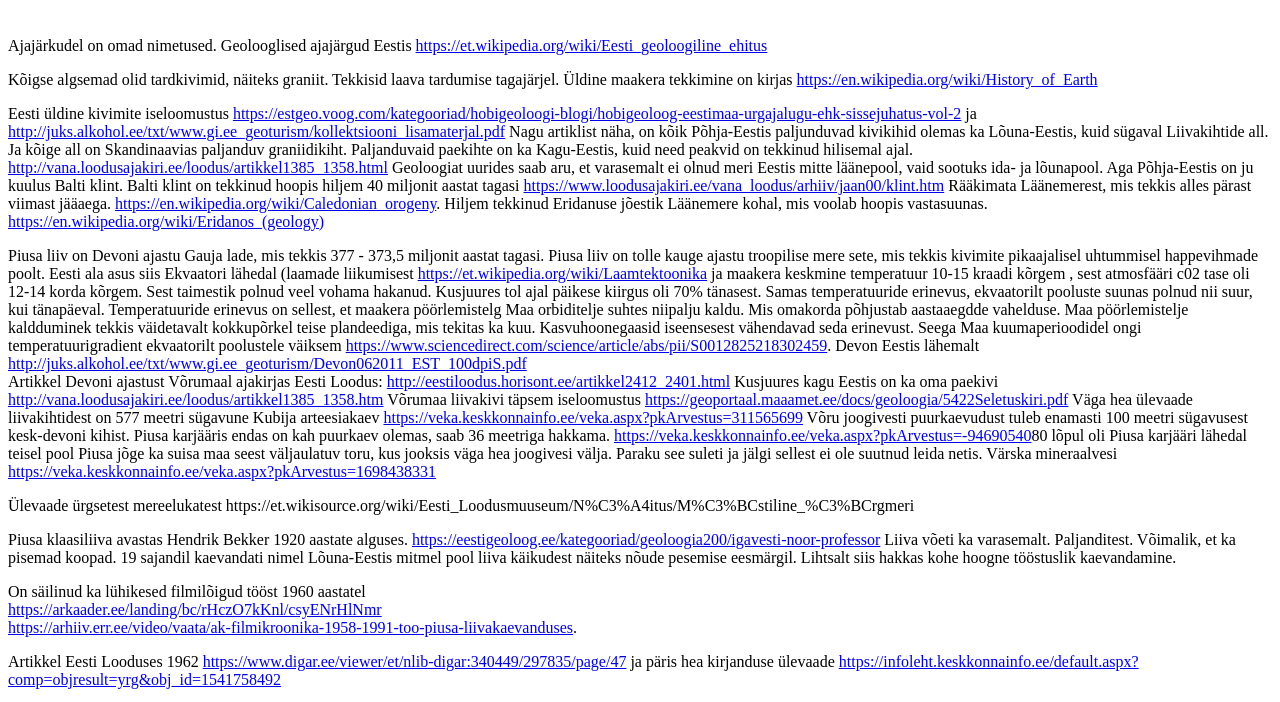
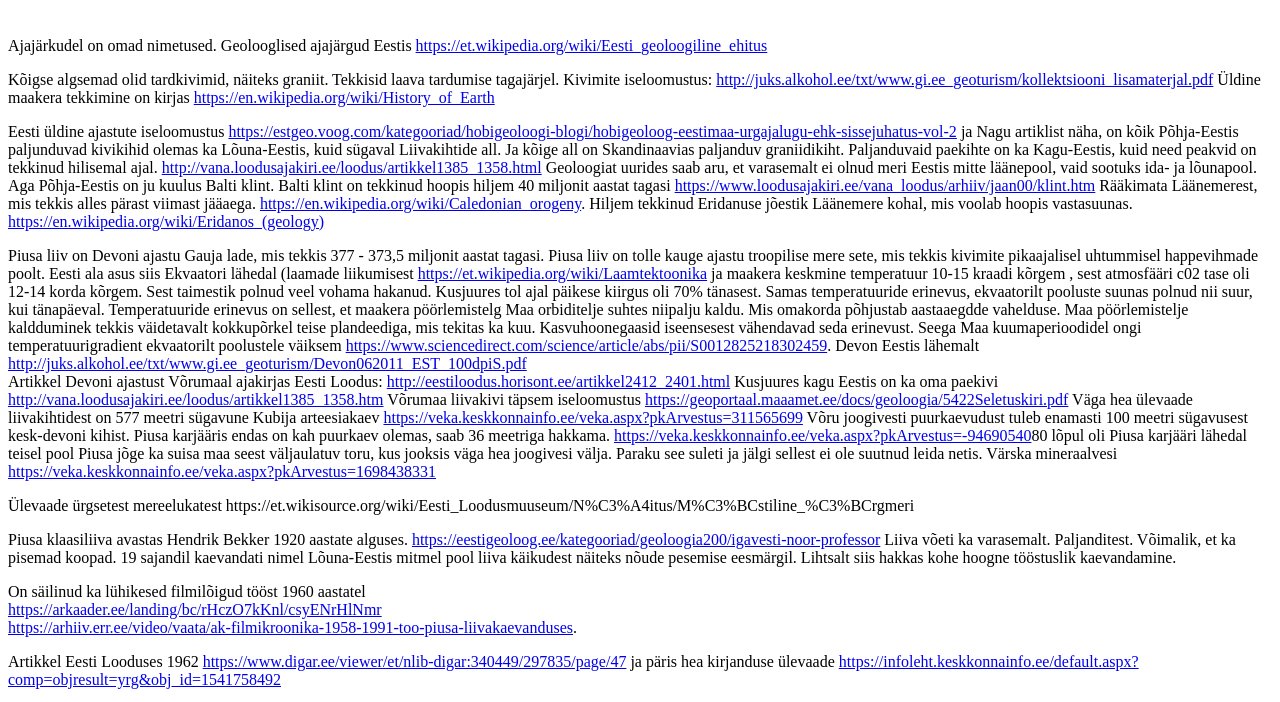
Before and after one commit to eeromottus/piusa, a plain HTML site: page index.html in a window 1280 px wide. Shown: the part 61-763 px from the top of the page. Drawn offline with Linux system fonts and the light colour scheme.

Commit message:
Kivimite ümbertõstmine

```diff
--- a/index.html
+++ b/index.html
@@ -16,11 +16,12 @@ Ajajärkudel on omad nimetused. Geolooglised ajajärgud Eestis <a href="https://
  </p>
  <p>
   Kõigse algsemad olid  tardkivimid, näiteks graniit.  Tekkisid laava tardumise tagajärjel.
+  Kivimite iseloomustus: <a href="http://juks.alkohol.ee/txt/www.gi.ee_geoturism/kollektsiooni_lisamaterjal.pdf">http://juks.alkohol.ee/txt/www.gi.ee_geoturism/kollektsiooni_lisamaterjal.pdf</a>
   Üldine maakera tekkimine on kirjas <a href="https://en.wikipedia.org/wiki/History_of_Earth">https://en.wikipedia.org/wiki/History_of_Earth</a>
 </p>
-<p>Eesti üldine kivimite iseloomustus
+<p>Eesti üldine ajastute iseloomustus
 <a href="https://estgeo.voog.com/kategooriad/hobigeoloogi-blogi/hobigeoloog-eestimaa-urgajalugu-ehk-sissejuhatus-vol-2">https://estgeo.voog.com/kategooriad/hobigeoloogi-blogi/hobigeoloog-eestimaa-urgajalugu-ehk-sissejuhatus-vol-2</a>
-ja <a href="http://juks.alkohol.ee/txt/www.gi.ee_geoturism/kollektsiooni_lisamaterjal.pdf">http://juks.alkohol.ee/txt/www.gi.ee_geoturism/kollektsiooni_lisamaterjal.pdf</a> Nagu artiklist näha, on kõik Põhja-Eestis paljunduvad kivikihid olemas ka Lõuna-Eestis, kuid sügaval Liivakihtide all. Ja kõige all on Skandinaavias paljanduv graniidikiht. Paljanduvaid paekihte on ka Kagu-Eestis, kuid need peakvid on tekkinud hilisemal ajal. <a href="http://vana.loodusajakiri.ee/loodus/artikkel1385_1358.html">http://vana.loodusajakiri.ee/loodus/artikkel1385_1358.html</a>
+ja  Nagu artiklist näha, on kõik Põhja-Eestis paljunduvad kivikihid olemas ka Lõuna-Eestis, kuid sügaval Liivakihtide all. Ja kõige all on Skandinaavias paljanduv graniidikiht. Paljanduvaid paekihte on ka Kagu-Eestis, kuid need peakvid on tekkinud hilisemal ajal. <a href="http://vana.loodusajakiri.ee/loodus/artikkel1385_1358.html">http://vana.loodusajakiri.ee/loodus/artikkel1385_1358.html</a>
   Geoloogiat uurides saab aru, et varasemalt ei olnud meri Eestis mitte läänepool, vaid sootuks ida- ja lõunapool. Aga Põhja-Eestis on ju kuulus Balti klint.
   Balti klint on tekkinud hoopis hiljem 40 miljonit aastat tagasi <a href="https://www.loodusajakiri.ee/vana_loodus/arhiiv/jaan00/klint.htm">https://www.loodusajakiri.ee/vana_loodus/arhiiv/jaan00/klint.htm</a>
   Rääkimata Läänemerest, mis tekkis alles pärast viimast jääaega.
```
